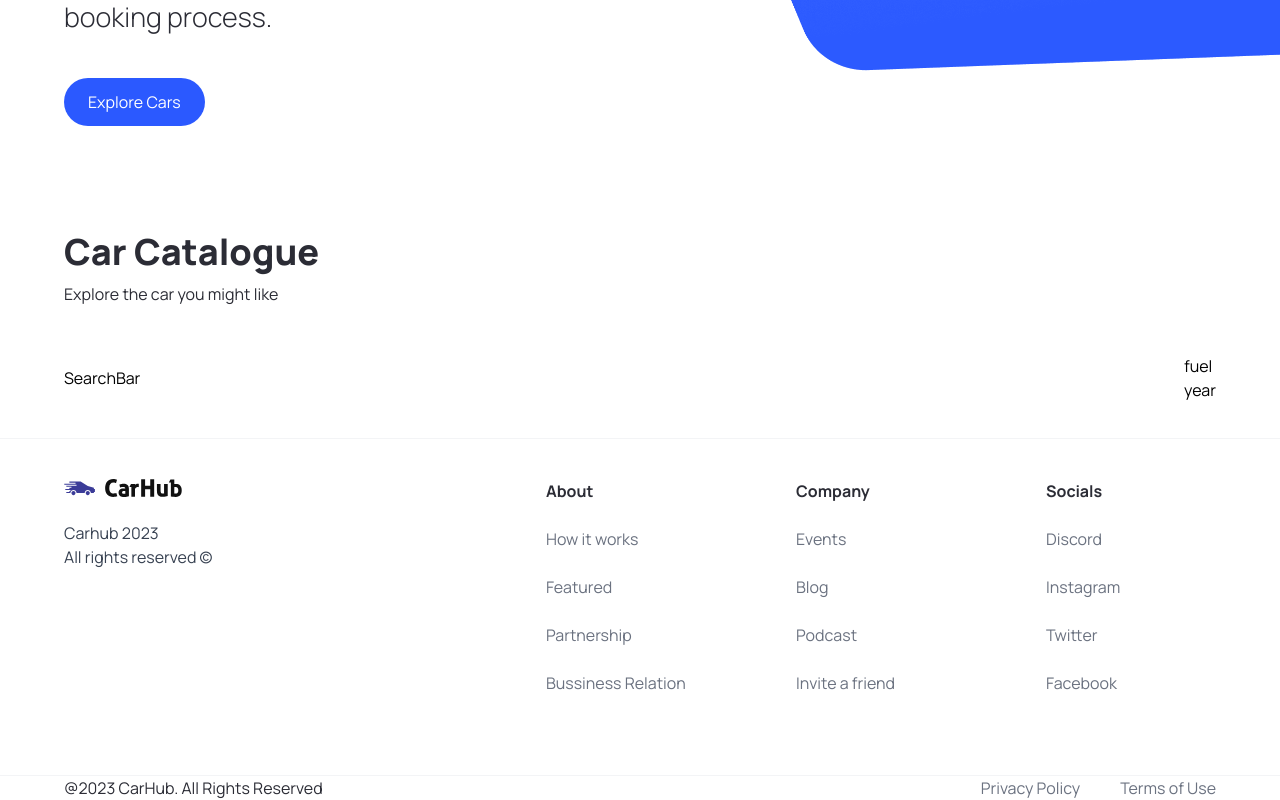
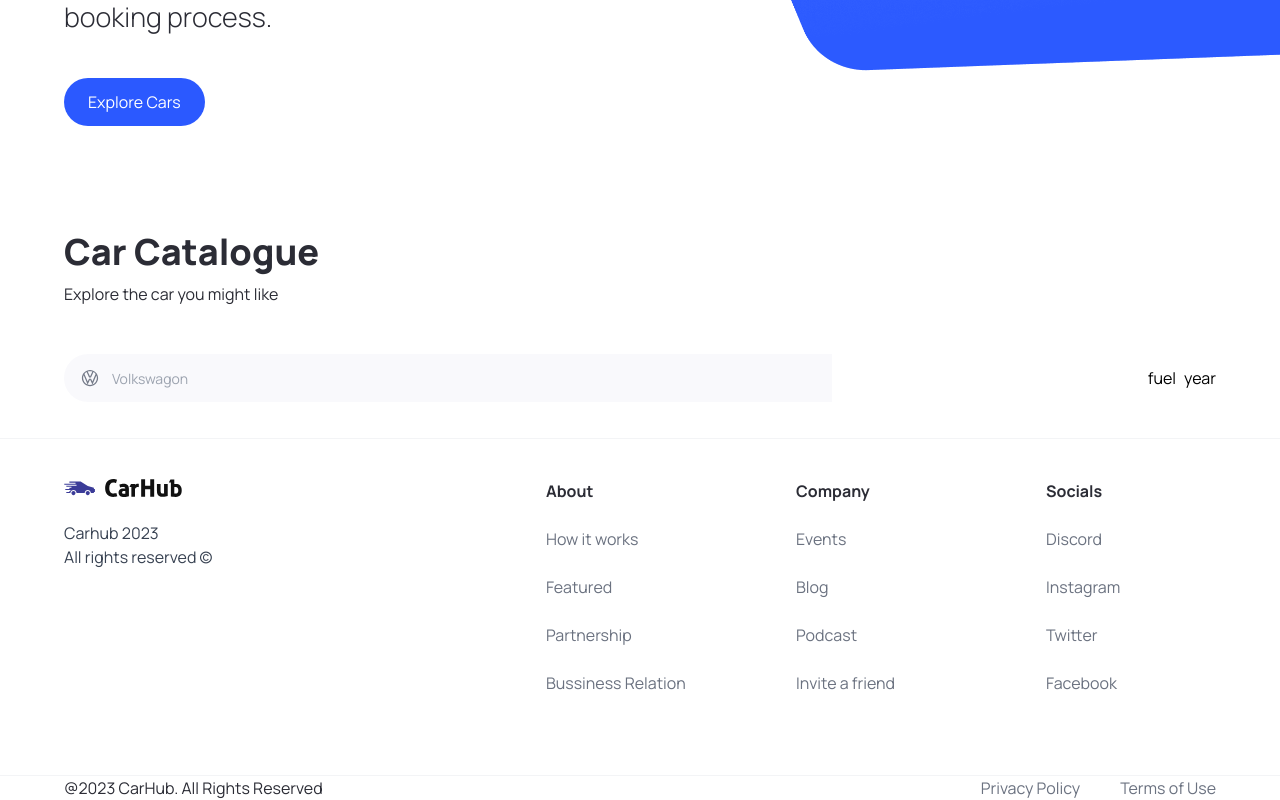
Before and after one commit to kaysulislam/car-rental, a Next.js app: page / in a window 1280 px wide. Shown: the part 632-1432 px from the top of the page. Built offline with nearby package versions, Linux system fonts and the light colour scheme.

Commit message:
Installed headlessUi; added nvmrc; added implementation for searchBar

```diff
--- a/app/page.tsx
+++ b/app/page.tsx
@@ -15,7 +15,7 @@
                 </div>
                 <div className="home__filters">
                     <SearchBar />
-                    <div className="home__filters-container">
+                    <div className="home__filter-container">
                         <CustomFilter title="fuel" />
                         <CustomFilter title="year" />
                     </div>
--- a/components/SearchBar.tsx
+++ b/components/SearchBar.tsx
@@ -1,7 +1,26 @@
+"use client"
+import { SearchManufacturer } from "@components"
 import React from "react"
+import { useState } from "react"
 
 const SearchBar = () => {
-    return <div>SearchBar</div>
+    const [manufacturer, setManufacturer] = useState("")
+
+    const handleSearch = () => {}
+
+    return (
+        <form
+            className="searchbar"
+            onSubmit={handleSearch}
+        >
+            <div className="searchbar__item">
+                <SearchManufacturer
+                    manufacturer={manufacturer}
+                    setManufacturer={setManufacturer}
+                />
+            </div>
+        </form>
+    )
 }
 
 export default SearchBar
--- /dev/null
+++ b/components/SearchManufacturer.tsx
@@ -0,0 +1,99 @@
+"use client"
+import { Combobox, Transition } from "@headlessui/react"
+import { SearchManufacturerProps } from "@types"
+import Image from "next/image"
+import React from "react"
+import { useState, Fragment } from "react"
+import { manufacturers } from "@constants"
+
+const SearchManufacturer = ({
+    manufacturer,
+    setManufacturer,
+}: SearchManufacturerProps) => {
+    const [query, setQuery] = useState("")
+
+    const filteredManufacturers =
+        query === ""
+            ? manufacturers
+            : manufacturers.filter((item) =>
+                  item
+                      .toLowerCase()
+                      .replace(/\s+/g, "")
+                      .includes(query.toLowerCase().replace(/\s+/g, ""))
+              )
+
+    return (
+        <div className="search-manufacturer">
+            <Combobox
+                value={manufacturer}
+                onChange={setManufacturer}
+            >
+                <div className="relative w-full">
+                    <Combobox.Button className="absolute top-[14px]">
+                        <Image
+                            src="/car-logo.svg"
+                            width={20}
+                            height={20}
+                            className="ml-4"
+                            alt="Car Logo"
+                        />
+                    </Combobox.Button>
+                    <Combobox.Input
+                        className="search-manufacturer__input"
+                        placeholder="Volkswagon"
+                        displayValue={(manufacturer: string) => manufacturer}
+                        onChange={(e) => setQuery(e.target.value)}
+                    />
+                    <Transition
+                        as={Fragment}
+                        leave="transition ease-in duration-100"
+                        leaveFrom="opacity-100"
+                        leaveTo="opacity-0"
+                        afterLeave={() => setQuery("")}
+                    >
+                        <Combobox.Options>
+                            {filteredManufacturers.map((item) => (
+                                <Combobox.Option
+                                    key={item}
+                                    className={({ active }) =>
+                                        `relative search-manufacturer__option ${
+                                            active
+                                                ? "bg-primary-blue text-white"
+                                                : "text-gray-900"
+                                        }`
+                                    }
+                                    value={item}
+                                >
+                                    {({ selected, active }) => (
+                                        <>
+                                            <span
+                                                className={`block truncate ${
+                                                    selected
+                                                        ? "font-medium"
+                                                        : "font-normal"
+                                                }`}
+                                            >
+                                                {item}
+                                            </span>
+                                            {selected ? (
+                                                <span
+                                                    className={`absolute inset-y-0 left-0 flex items-center pl-3 ${
+                                                        active
+                                                            ? "text-white"
+                                                            : "text-teal-600"
+                                                    }`}
+                                                ></span>
+                                            ) : null}
+                                        </>
+                                    )}
+                                </Combobox.Option>
+                            ))}
+                        </Combobox.Options>
+                    </Transition>
+                </div>
+            </Combobox>
+        </div>
+    )
+}
+
+export default SearchManufacturer
--- a/components/index.ts
+++ b/components/index.ts
@@ -4,5 +4,14 @@
 import Hero from "./Hero"
 import NavBar from "./NavBar"
 import SearchBar from "./SearchBar"
+import SearchManufacturer from "./SearchManufacturer"
 
-export { Hero, CustomButton, NavBar, Footer, SearchBar, CustomFilter }
+export {
+    Hero,
+    CustomButton,
+    NavBar,
+    Footer,
+    SearchBar,
+    CustomFilter,
+    SearchManufacturer,
+}
--- a/package.json
+++ b/package.json
@@ -9,6 +9,7 @@
     "lint": "next lint"
   },
   "dependencies": {
+    "@headlessui/react": "^1.7.17",
     "@types/node": "20.6.0",
     "@types/react": "18.2.21",
     "@types/react-dom": "18.2.7",
--- a/types/index.ts
+++ b/types/index.ts
@@ -10,3 +10,8 @@
 export interface CustomFilterProps {
     title: string
 }
+
+export interface SearchManufacturerProps {
+    manufacturer: string
+    setManufacturer: (manufacturer: string) => void
+}
```
Also changed, not shown: 2 other files (tests, documents, lock files or other folders).
